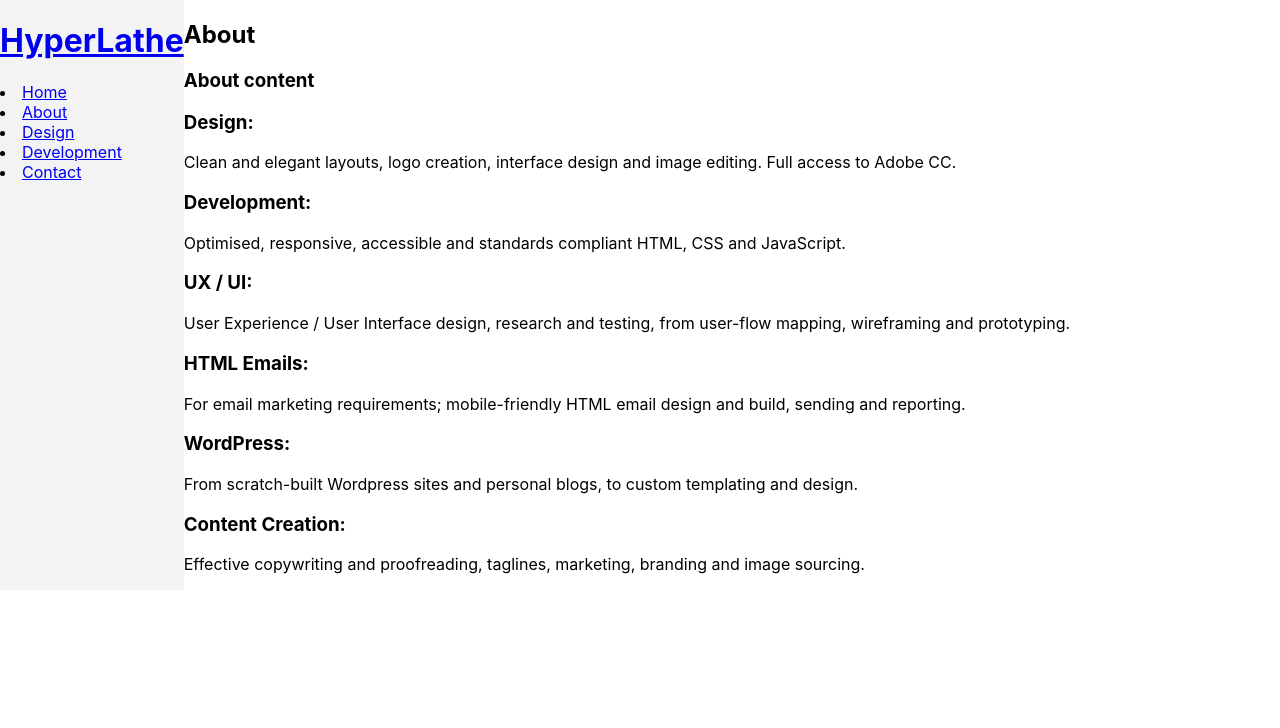
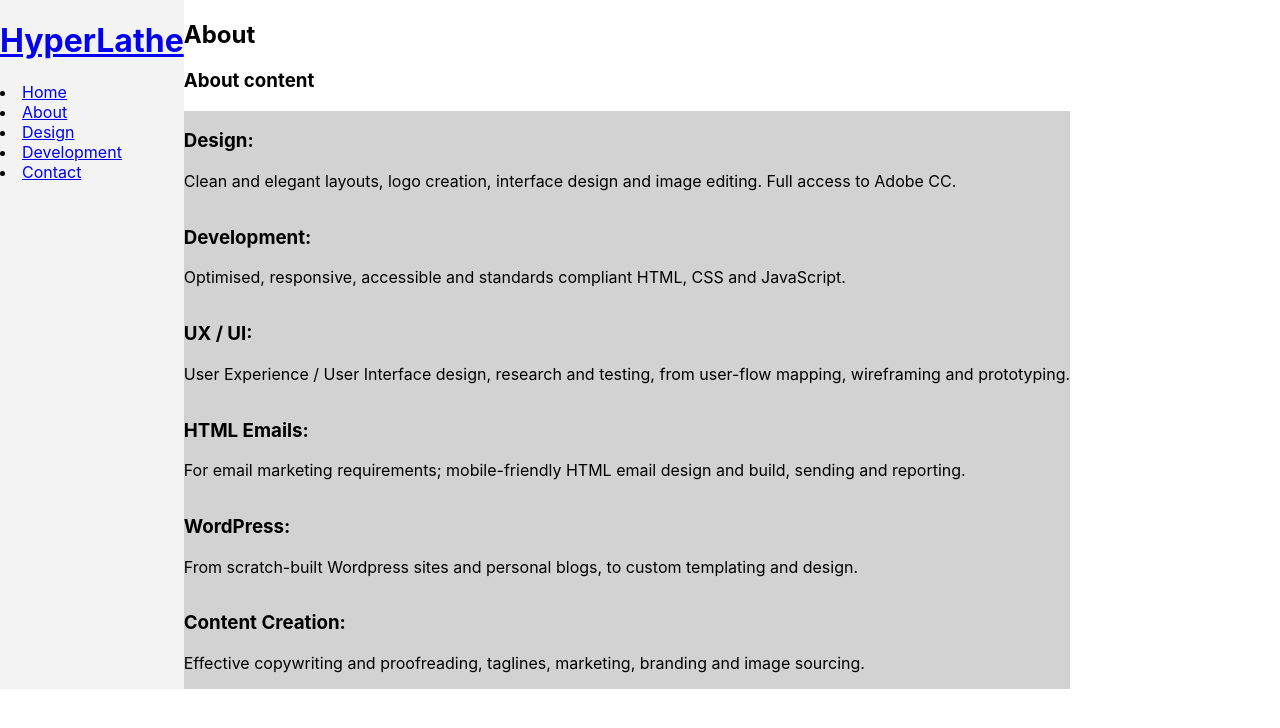
Before and after one commit to HyperLathe/hyperlathe_2019, a React (Create React App) app: page /about in a window 1280 px wide. Shown: the top 728 px of the page. Built offline with nearby package versions, Linux system fonts and the light colour scheme.

Commit message:
More skeleton structure, setting up css

```diff
--- a/src/pages/About.js
+++ b/src/pages/About.js
@@ -1,17 +1,19 @@
 import React from "react";
 import Content from "../content/content.json";
+import CategoryBlock from "./components/CategoryBlock";
+import styles from "./css/About.module.scss";
 
 const pageData = (Content[0].page[1]);
 
 
-function About(props) {
+function About() {
   return (
     <div className="About">
       <h2>About</h2>
       <h3>About content</h3>
-      <div className="categories">
-      {Object.entries(pageData.body_01_categories).map(([key, value]) => {
-        return (<div key={key} className="categories_block"><h3>{key}:</h3> <p>{value}</p></div>)
+      <div className={styles.category}>
+      {Object.entries(pageData.body_01_categories).map(([title, value]) => {
+        return (<CategoryBlock key={title} title={title} value={value} />)
       })}
       </div>
     </div>
--- /dev/null
+++ b/src/pages/components/CategoryBlock.js
@@ -0,0 +1,10 @@
+import React from "react";
+import styles from "../css/CategoryBlock.module.scss";
+
+function CategoryBlock(props) {
+  return (
+    <div className={styles.category_block} key={props.title}><h3>{props.title}:</h3> <p>{props.value}</p></div>
+  );
+}
+
+export default CategoryBlock;
--- /dev/null
+++ b/src/pages/css/About.module.scss
@@ -0,0 +1,4 @@
+.category {
+    display: flex;
+    flex-direction: column;
+}
--- /dev/null
+++ b/src/pages/css/CategoryBlock.module.scss
@@ -0,0 +1,6 @@
+.category_block {
+    background: #d2d2d2;
+    h3 {
+
+    }
+}
```
